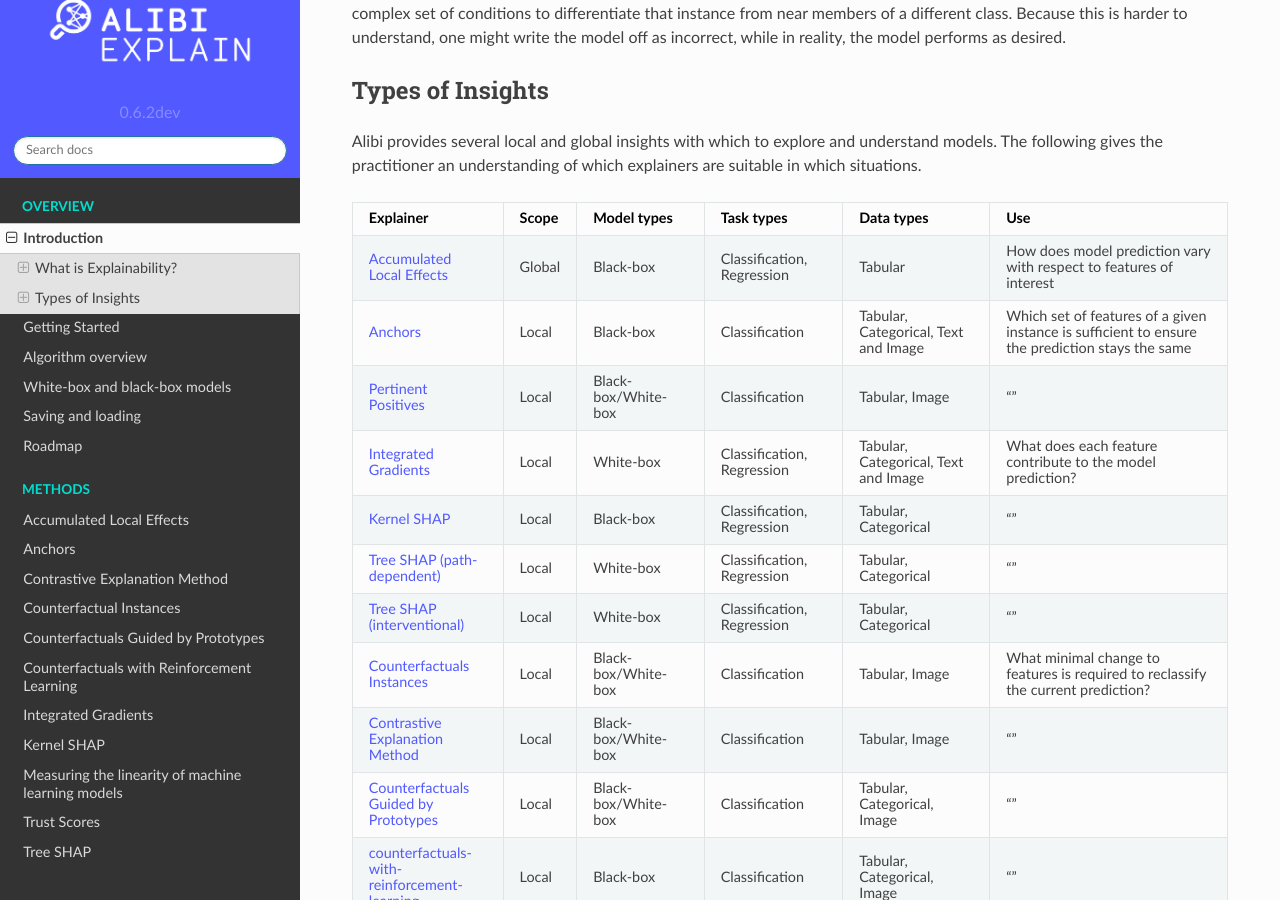
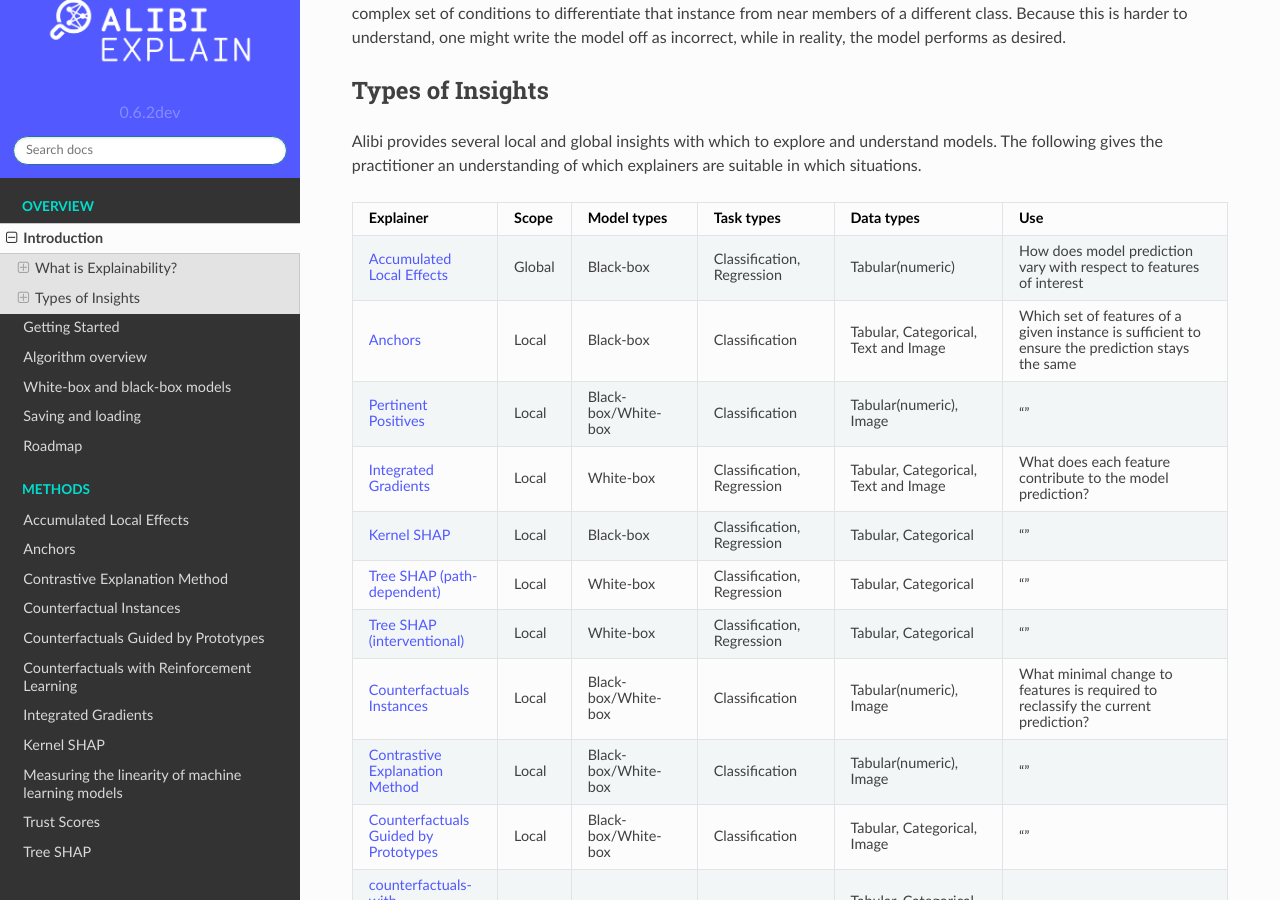
Before and after one commit to SeldonIO/alibi, a Sphinx documentation site: the page built from doc/source/overview/high_level.md, in a window 1280 px wide and 900 px high, scrolled down 3588 px. Built offline with Sphinx 7.4.7 and the Read the Docs theme 2.0.0, drawn with Linux system fonts in a browser that asks for light colours; pages that are not in the unit, such as notebooks, are missing from menus; some of the changed text lies outside the part shown.

Commit message:
Indicate if method only supports numerical tabular data

````diff
--- a/doc/source/overview/high_level.md
+++ b/doc/source/overview/high_level.md
@@ -124,19 +124,19 @@ model performs as desired.
 Alibi provides several local and global insights with which to explore and understand models. The following gives the
 practitioner an understanding of which explainers are suitable in which situations.
 
-| Explainer                                                                                  | Scope  | Model types         | Task types                 | Data types                               | Use                                                                                             |
-|--------------------------------------------------------------------------------------------|--------|---------------------|----------------------------|------------------------------------------|-------------------------------------------------------------------------------------------------|
-| [Accumulated Local Effects](accumulated-local-effects)                                     | Global | Black-box           | Classification, Regression | Tabular                                  | How does model prediction vary with respect to features of interest                             |
-| [Anchors](anchors)                                                                         | Local  | Black-box           | Classification             | Tabular, Categorical, Text and Image     | Which set of features of a given instance is sufficient to ensure the prediction stays the same |
-| [Pertinent Positives](contrastive-explanation-method-pertinent-positives)                  | Local  | Black-box/White-box | Classification             | Tabular, Image                           | ""                                                                                              |
-| [Integrated Gradients](integrated-gradients)                                               | Local  | White-box           | Classification, Regression | Tabular, Categorical, Text and Image     | What does each feature contribute to the model prediction?                                      |
-| [Kernel SHAP](kernel-shap)                                                                 | Local  | Black-box           | Classification, Regression | Tabular, Categorical                     | ""                                                                                              |
-| [Tree SHAP (path-dependent)](path-dependent-tree-shap)                                     | Local  | White-box           | Classification, Regression | Tabular, Categorical                     | ""                                                                                              |
-| [Tree SHAP (interventional)](interventional-tree-shap)                                     | Local  | White-box           | Classification, Regression | Tabular, Categorical                     | ""                                                                                              |
-| [Counterfactuals Instances](counterfactual-instances)                                      | Local  | Black-box/White-box | Classification             | Tabular, Image                           | What minimal change to features is required to reclassify the current prediction?               |
-| [Contrastive Explanation Method](contrastive-explanation-method-pertinent-negatives)       | Local  | Black-box/White-box | Classification             | Tabular, Image                           | ""                                                                                              |
-| [Counterfactuals Guided by Prototypes](counterfactuals-guided-by-prototypes)               | Local  | Black-box/White-box | Classification             | Tabular, Categorical, Image              | ""                                                                                              |
-| [counterfactuals-with-reinforcement-learning](counterfactuals-with-reinforcement-learning) | Local  | Black-box           | Classification             | Tabular, Categorical, Image              | ""                                                                                              |
+| Explainer                                                                                  | Scope  | Model types         | Task types                 | Data types                           | Use                                                                                             |
+|--------------------------------------------------------------------------------------------|--------|---------------------|----------------------------|--------------------------------------|-------------------------------------------------------------------------------------------------|
+| [Accumulated Local Effects](accumulated-local-effects)                                     | Global | Black-box           | Classification, Regression | Tabular(numeric)                     | How does model prediction vary with respect to features of interest                             |
+| [Anchors](anchors)                                                                         | Local  | Black-box           | Classification             | Tabular, Categorical, Text and Image | Which set of features of a given instance is sufficient to ensure the prediction stays the same |
+| [Pertinent Positives](contrastive-explanation-method-pertinent-positives)                  | Local  | Black-box/White-box | Classification             | Tabular(numeric), Image              | ""                                                                                              |
+| [Integrated Gradients](integrated-gradients)                                               | Local  | White-box           | Classification, Regression | Tabular, Categorical, Text and Image | What does each feature contribute to the model prediction?                                      |
+| [Kernel SHAP](kernel-shap)                                                                 | Local  | Black-box           | Classification, Regression | Tabular, Categorical                 | ""                                                                                              |
+| [Tree SHAP (path-dependent)](path-dependent-tree-shap)                                     | Local  | White-box           | Classification, Regression | Tabular, Categorical                 | ""                                                                                              |
+| [Tree SHAP (interventional)](interventional-tree-shap)                                     | Local  | White-box           | Classification, Regression | Tabular, Categorical                 | ""                                                                                              |
+| [Counterfactuals Instances](counterfactual-instances)                                      | Local  | Black-box/White-box | Classification             | Tabular(numeric), Image              | What minimal change to features is required to reclassify the current prediction?               |
+| [Contrastive Explanation Method](contrastive-explanation-method-pertinent-negatives)       | Local  | Black-box/White-box | Classification             | Tabular(numeric), Image              | ""                                                                                              |
+| [Counterfactuals Guided by Prototypes](counterfactuals-guided-by-prototypes)               | Local  | Black-box/White-box | Classification             | Tabular, Categorical, Image          | ""                                                                                              |
+| [counterfactuals-with-reinforcement-learning](counterfactuals-with-reinforcement-learning) | Local  | Black-box           | Classification             | Tabular, Categorical, Image          | ""                                                                                              |
 
 ### 1. Global Feature Attribution
 
@@ -324,9 +324,9 @@ required predictive property. This makes them less interpretable.
 
 #### Contrastive Explanation Method (Pertinent Positives)
 
-| Explainer           | Scope | Model types                               | Task types     | Data types     | Use                                                                                             |
-|---------------------|-------|-------------------------------------------|----------------|----------------|-------------------------------------------------------------------------------------------------|
-| Pertinent Positives | Local | Black-box/White-box _(Keras, TensorFlow)_ | Classification | Tabular, Image | Which set of features of a given instance is sufficient to ensure the prediction stays the same |
+| Explainer           | Scope | Model types                               | Task types     | Data types              | Use                                                                                             |
+|---------------------|-------|-------------------------------------------|----------------|-------------------------|-------------------------------------------------------------------------------------------------|
+| Pertinent Positives | Local | Black-box/White-box _(Keras, TensorFlow)_ | Classification | Tabular(numeric), Image | Which set of features of a given instance is sufficient to ensure the prediction stays the same |
 
 Introduced by [Amit Dhurandhar, et al](https://arxiv.org/abs/1802.07623), a Pertinent Positive is the subset of features
 of an instance that still obtains the same classification as that instance. These differ from [anchors](anchors)
@@ -761,9 +761,9 @@ quick. If you want performant explanations in production environments, then the
 
 #### Counterfactual Instances
 
-| Explainer                                    | Scope  | Model types                               | Task types                 | Data types                               | Use                                                                                             |
-|----------------------------------------------|--------|-------------------------------------------|----------------------------|------------------------------------------|-------------------------------------------------------------------------------------------------|
-| Counterfactuals Instances                    | Local  | Black-box/White-box _(keras, TensorFlow)_ | Classification             | Tabular, Image                           | What minimal change to features is required to reclassify the current prediction?               |
+| Explainer                 | Scope | Model types                               | Task types     | Data types              | Use                                                                               |
+|---------------------------|-------|-------------------------------------------|----------------|-------------------------|-----------------------------------------------------------------------------------|
+| Counterfactuals Instances | Local | Black-box/White-box _(keras, TensorFlow)_ | Classification | Tabular(numeric), Image | What minimal change to features is required to reclassify the current prediction? |
 
 Let the model be given by $f$, and let $p_t$ be the target probability of class $t$. Let $\lambda$ be a hyperparameter.
 This method constructs counterfactual instances from an instance $X$ by running gradient descent on a new instance $X'$
@@ -818,9 +818,9 @@ Counterfactual prediction: 1
 
 #### Contrastive Explanation Method (Pertinent Negatives)
 
-| Explainer                                    | Scope  | Model types                               | Task types                 | Data types              | Use                                                                               |
-|----------------------------------------------|--------|-------------------------------------------|----------------------------|-------------------------|-----------------------------------------------------------------------------------|
-| Contrastive Explanation Method               | Local  | Black-box/White-box _(keras, TensorFlow)_ | Classification             | Tabular(numeric), Image | What minimal change to features is required to reclassify the current prediction? |
+| Explainer                      | Scope | Model types                               | Task types     | Data types              | Use                                                                               |
+|--------------------------------|-------|-------------------------------------------|----------------|-------------------------|-----------------------------------------------------------------------------------|
+| Contrastive Explanation Method | Local | Black-box/White-box _(keras, TensorFlow)_ | Classification | Tabular(numeric), Image | What minimal change to features is required to reclassify the current prediction? |
 
 CEM follows a similar approach to the above but includes three new details. Firstly an elastic net $\beta L_{1} + L_{2}$
 regularizer term is added to the loss. This term causes the solutions to be both close to the original instance and
@@ -964,9 +964,9 @@ Counterfactual prediction: 1
 
 #### Counterfactuals with Reinforcement Learning
 
-| Explainer                                    | Scope  | Model types         | Task types                 | Data types                               | Use                                                                               |
-|----------------------------------------------|--------|---------------------|----------------------------|------------------------------------------|-----------------------------------------------------------------------------------|
-| counterfactuals-with-reinforcement-learning  | Local  | Black-box           | Classification             | Tabular, Categorical, Image              | What minimal change to features is required to reclassify the current prediction? |
+| Explainer                                   | Scope  | Model types | Task types     | Data types                  | Use                                                                               |
+|---------------------------------------------|--------|-------------|----------------|-----------------------------|-----------------------------------------------------------------------------------|
+| counterfactuals-with-reinforcement-learning | Local  | Black-box   | Classification | Tabular, Categorical, Image | What minimal change to features is required to reclassify the current prediction? |
 
 This black-box method splits from the approach taken by the above three significantly. Instead of minimizing a loss
 during the explain method call, it trains a **new model** when **fitting** the explainer called an **actor** that takes
@@ -1025,12 +1025,12 @@ Instance prediction: 0
 Counterfactual prediction: 1
 ```
 
-| pros                                                       | cons                                     |
-|------------------------------------------------------------|------------------------------------------|
-| Generates more interpretable instances than the CEM method | Longer to fit the model                  |
-| Very fast at runtime                                       | Requires to fit an autoencoder           |
-| Can be trained to account for arbitrary constraints        | Requires access to the training dataset  |
-| General as is a black-box algorithm                        |                                          |
+| pros                                                       | cons                                    |
+|------------------------------------------------------------|-----------------------------------------|
+| Generates more interpretable instances than the CEM method | Longer to fit the model                 |
+| Very fast at runtime                                       | Requires to fit an autoencoder          |
+| Can be trained to account for arbitrary constraints        | Requires access to the training dataset |
+| General as is a black-box algorithm                        |                                         |
 
 (counterfactual-example-results)=
 
````
